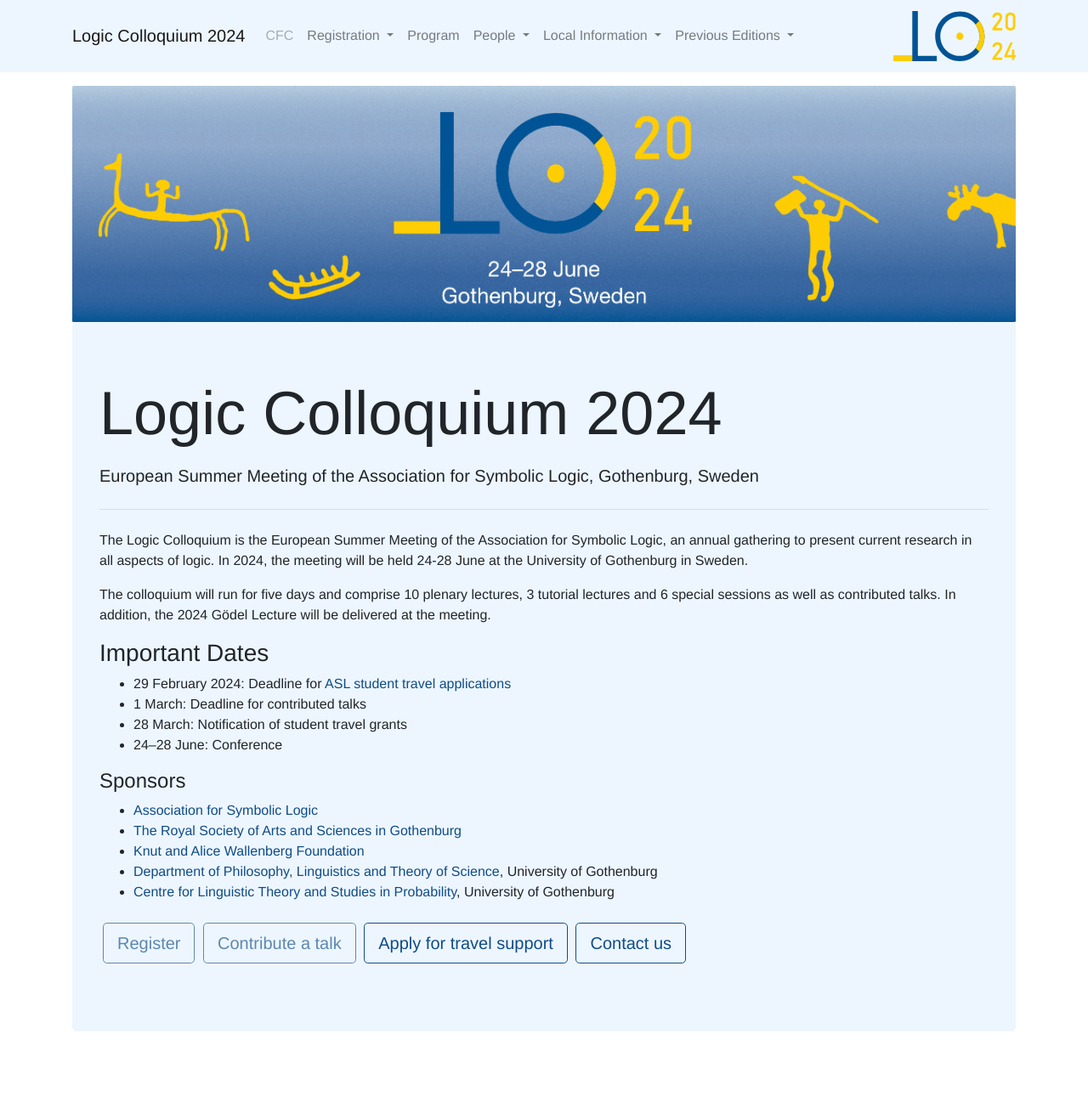
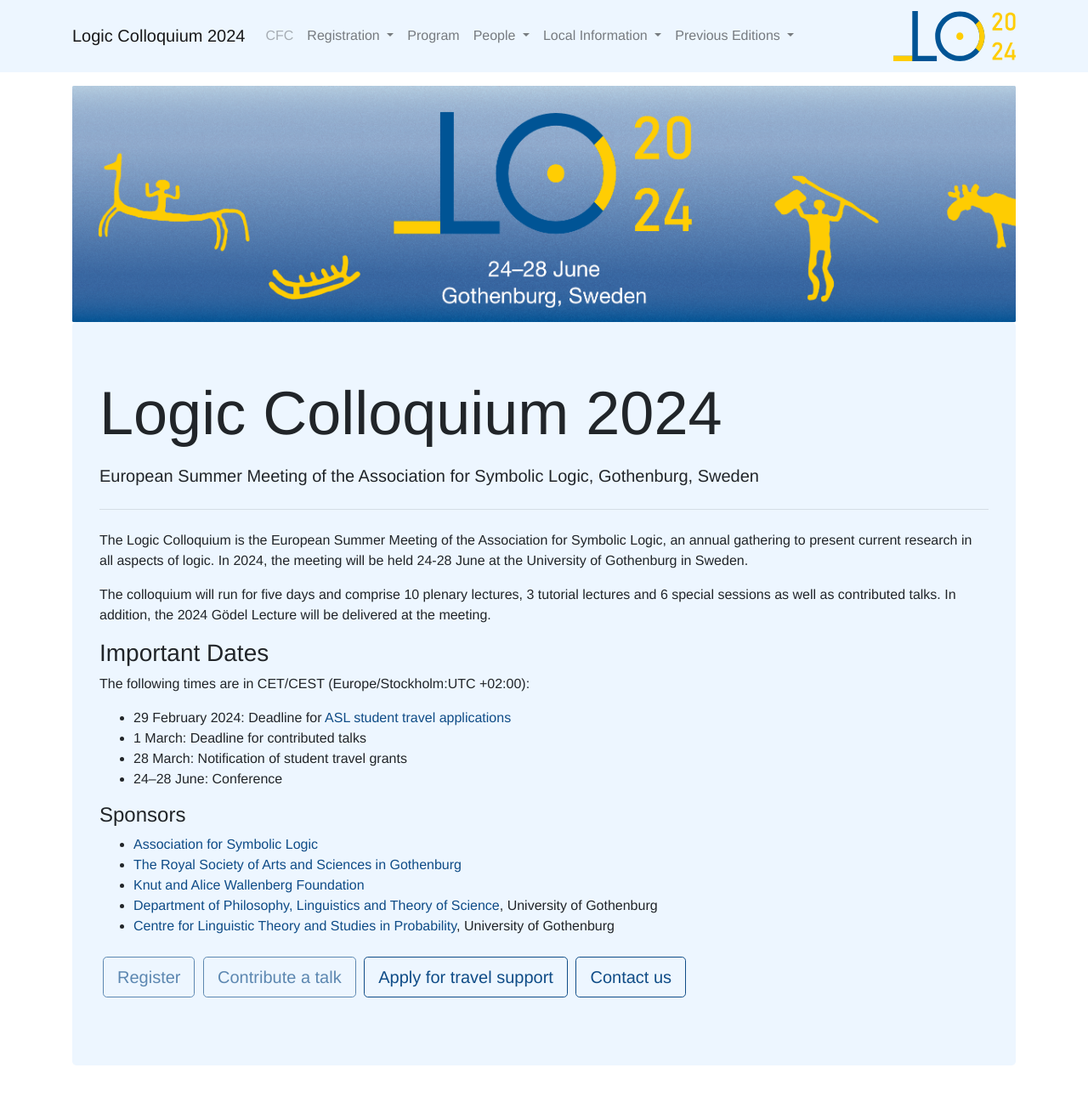
Before and after one commit to LC2024/LC2024.github.io, a Jekyll site: the page built from index.md, in a window 1280 px wide. Shown: the whole page at 85% size. Built offline with Jekyll 4.4.1, drawn with Linux system fonts in a browser that asks for light colours; some web fonts are replaced; before the commit the page ends 1270 px from its top, so only the background shows below that.

Commit message:
Time zone info

```diff
--- a/index.md
+++ b/index.md
@@ -6,6 +6,8 @@
 The colloquium will run for five days and comprise 10 plenary lectures, 3 tutorial lectures and 6 special sessions as well as contributed talks. In addition, the 2024 Gödel Lecture will be delivered at the meeting.
 
 ### Important Dates
+The following times are in CET/CEST (Europe/Stockholm:UTC +02:00):
+
 - 29 February 2024: Deadline for [ASL student travel applications](/travel_grants)
 - 1 March: Deadline for contributed talks
 - 28 March: Notification of student travel grants
```
